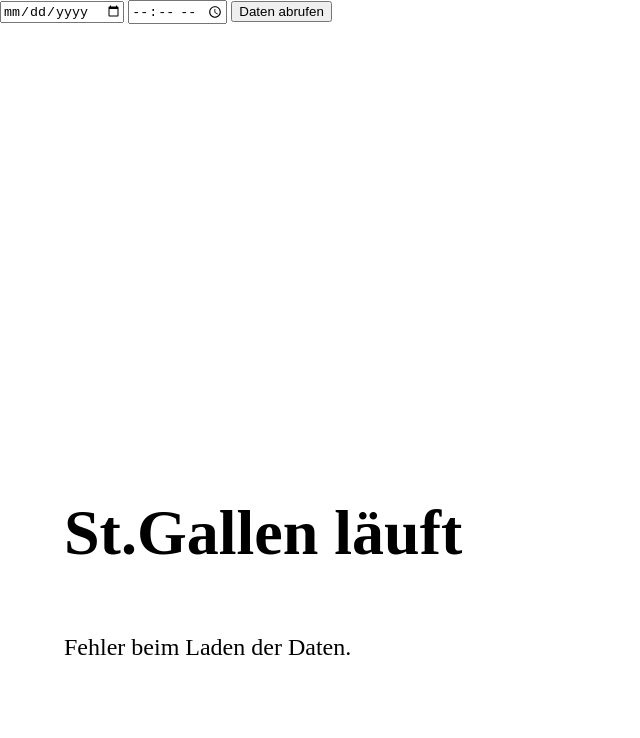
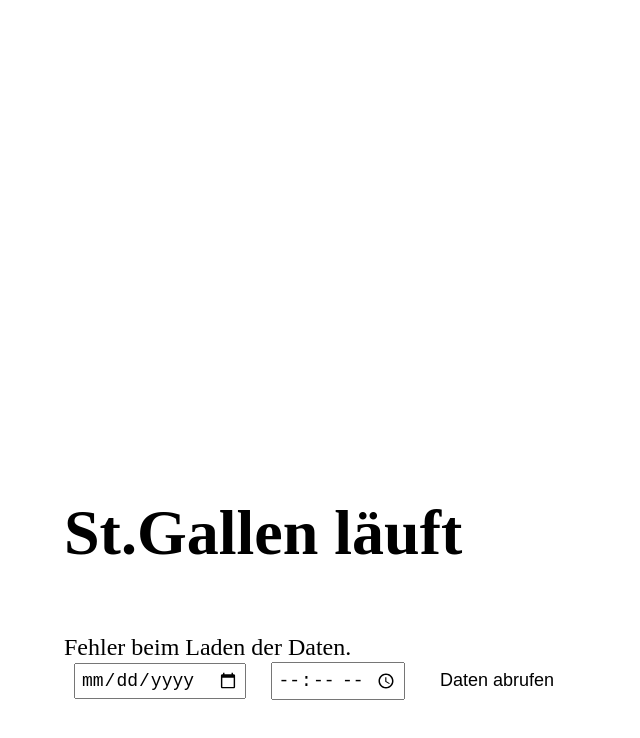
Before and after one commit to annaabegglen/IM-03-St.-Gallen, a plain HTML site: page index.html in a window 1280 px wide. Shown: the whole page, without its empty margins (0-640 px from the left). Drawn offline with Linux system fonts and the light colour scheme; no server answers.

```diff
--- a/index.html
+++ b/index.html
@@ -13,16 +13,16 @@
     <!-- Platzhalter für den Satz -->
     <p id="dataDisplay">Lade Daten...</p>
 
-    <!-- Eingabefelder für Datum und Uhrzeit -->
-    <label for="dateInput"></label>
-    <input type="date" id="dateInput" required>
+    <!-- Eingabefelder für Datum und Uhrzeit sowie Button -->
+    <div id="fetchControls">
+        <label for="dateInput"></label>
+        <input type="date" id="dateInput" required>
 
-    <label for="timeInput"></label>
-    <input type="time" id="timeInput" required>
+        <label for="timeInput"></label>
+        <input type="time" id="timeInput" required>
 
-    <!-- Button zum Abrufen der Daten -->
-    <button id="fetchButton">Daten abrufen</button>
-
+        <button id="fetchButton">Daten abrufen</button>
+    </div>
     <!-- Wettercode-Bilder -->
     <img id="Sonne" src="images/Sonne.png" alt="Sonne" class="weather-image" style="display:none;">
     <img id="Wolke" src="images/Sonnenwolke.png" alt="Sonnenwolke" class="weather-image" style="display:none;">
--- a/style.css
+++ b/style.css
@@ -69,3 +69,32 @@ h1 {
     bottom: 9vw;
     left: 5vw;
 }
+
+#fetchControls {
+    position: absolute;
+    bottom: 7vw; /* Abstand vom unteren Rand */
+    left: 5vw;   /* Gleicher Abstand von der linken Seite wie bei h1 */
+    font-family: 'Kadwa'; /* Gleiche Schriftart */
+    font-size: 18px; /* Passe die Schriftgröße an */
+}
+
+#fetchControls input {
+    margin: 10px;
+    padding: 5px;
+    font-size: 18px;
+}
+
+#fetchButton {
+    margin: 10px;
+    padding: 5px 10px;
+    font-size: 18px;
+    background-color: white;
+    color: black;
+    border: none;
+    cursor: pointer;
+    border-radius: 5px;
+}
+
+#fetchButton:hover {
+    background-color: white;
+}
```
